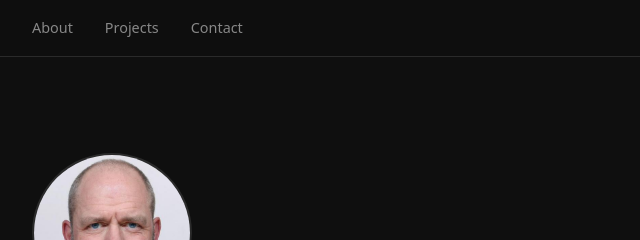
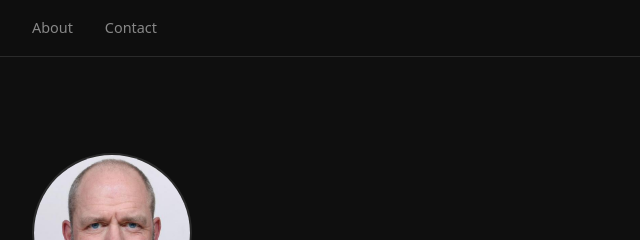
Before and after one commit to mvcatsifma/mvcatsifma.github.io, a plain HTML site: page index.html in a window 1280 px wide. Shown: the top 240 px of the page, 252-892 px from the left. Drawn offline with Linux system fonts and the light colour scheme.

Commit message:
Comment out projects section
Claude-Session: https://claude.ai/code/session_01EhtUbT1uLb5k7HJkhba3Yg

```diff
--- a/index.html
+++ b/index.html
@@ -12,7 +12,7 @@
     <nav>
       <ul>
         <li><a href="#about">About</a></li>
-        <li><a href="#projects">Projects</a></li>
+        <!-- <li><a href="#projects">Projects</a></li> -->
 <li><a href="#contact">Contact</a></li>
       </ul>
     </nav>
@@ -47,6 +47,7 @@
       </p>
     </section>
 
+    <!--
     <section id="projects">
       <h2>Projects</h2>
       <div class="project-grid">
@@ -90,6 +91,7 @@
 
       </div>
     </section>
+    -->
 
     <section id="blog" style="display:none">
       <h2>Blog</h2>
```
